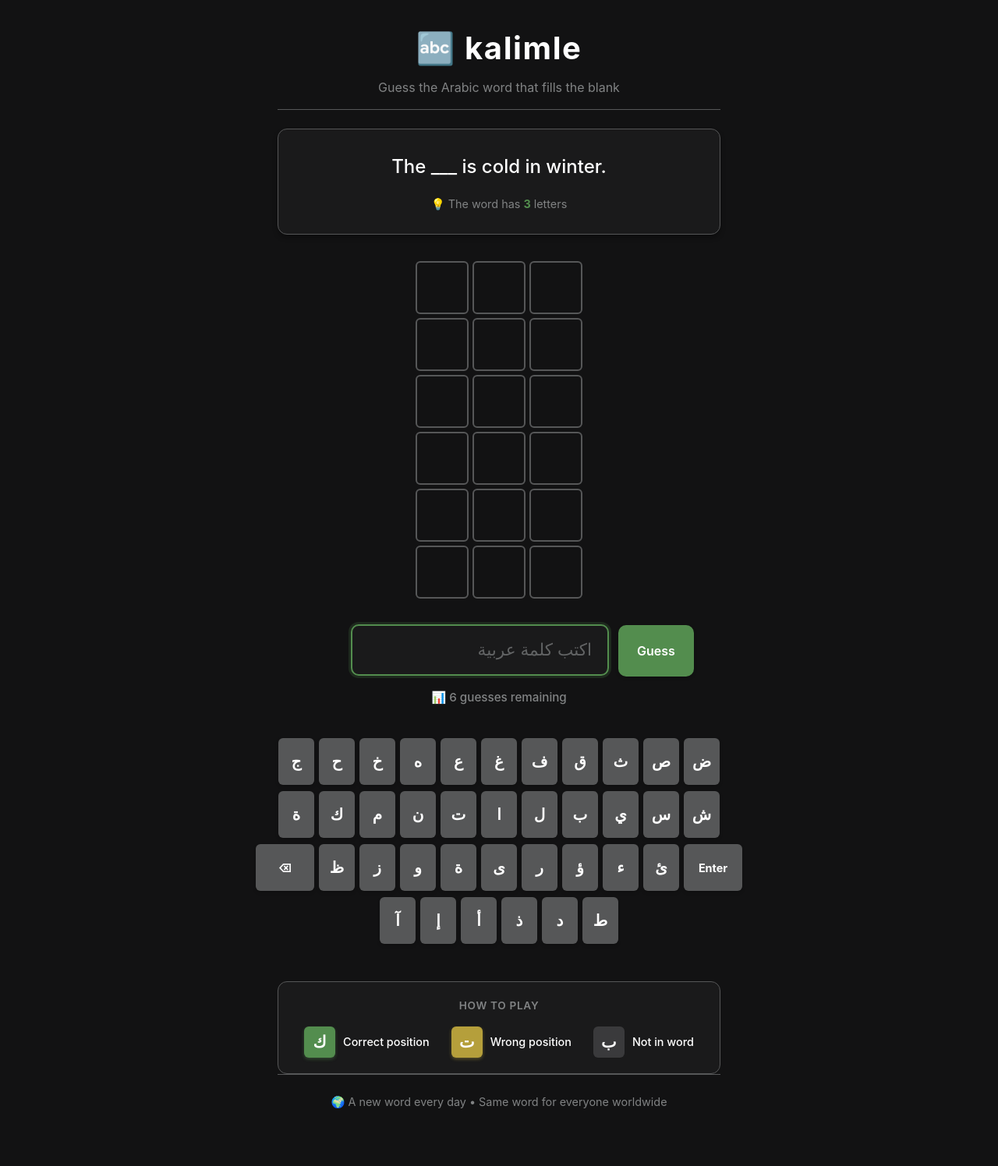
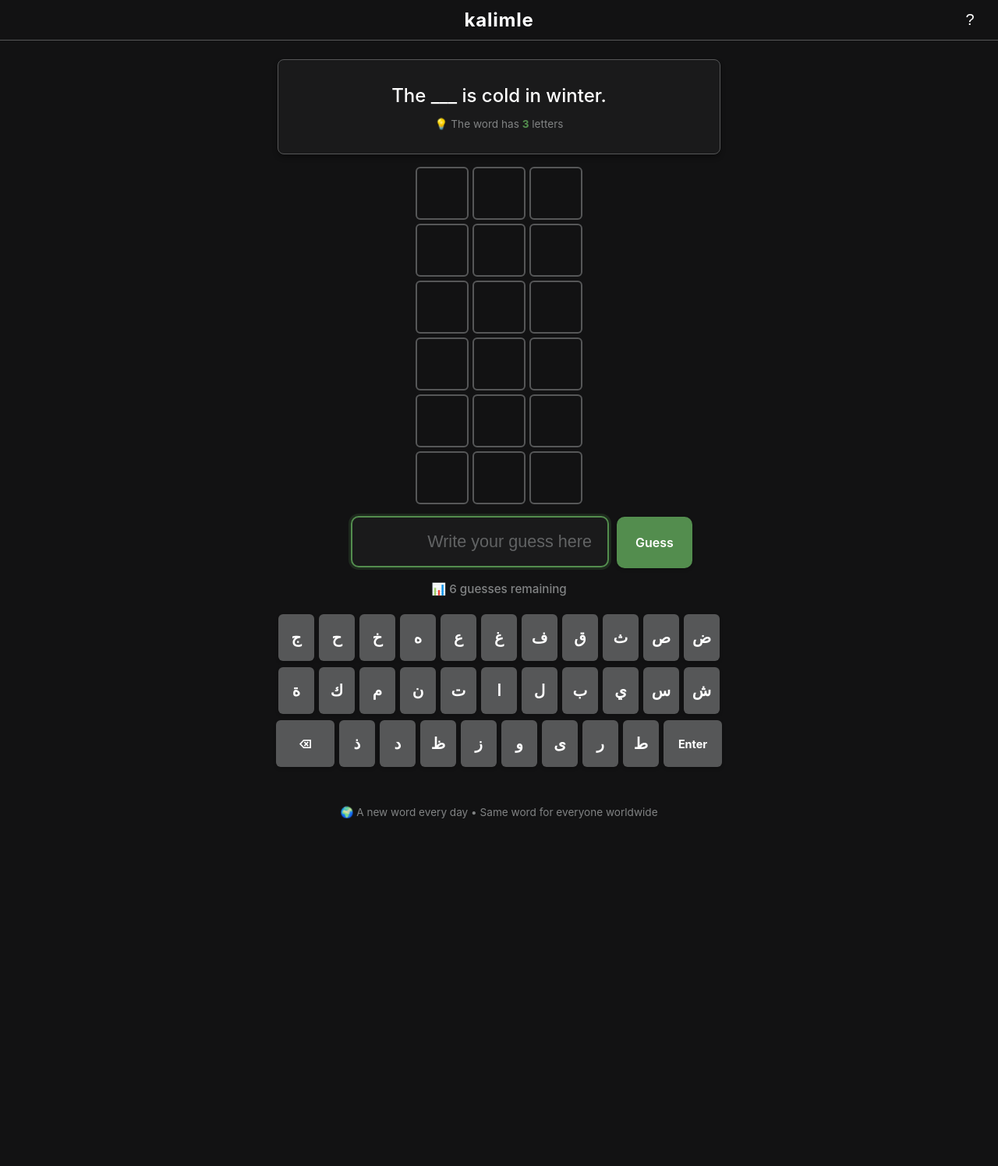
Before and after one commit to musa-q/kalimle, a FastAPI app: page / in a window 1280 px wide. Shown: the whole page at 78% size. After the commit the page ends 1050 px from the top, so only its background shows below. Run offline with FastAPI, Linux system fonts and the light colour scheme.

Commit message:
Update UI

```diff
--- a/static/css/style.css
+++ b/static/css/style.css
@@ -46,55 +46,92 @@
 .container {
     width: 100%;
     max-width: var(--container-max-width);
-    padding: var(--spacing-md);
-    padding-bottom: 40px;
+    padding: 0;
+    padding-top: 52px;
     display: flex;
     flex-direction: column;
     align-items: center;
     min-height: 100vh;
 }
 
-/* Header */
-header {
-    text-align: center;
-    padding: var(--spacing-md) 0;
+/* Navbar - Wordle Style */
+.navbar {
+    position: fixed;
+    top: 0;
+    left: 0;
+    right: 0;
+    display: flex;
+    justify-content: space-between;
+    align-items: center;
+    width: 100%;
+    padding: 0 16px;
+    height: 52px;
     border-bottom: 1px solid var(--tile-border);
-    width: 100%;
-    margin-bottom: var(--spacing-lg);
+    background: var(--bg-color);
+    z-index: 100;
 }
 
-header h1 {
-    font-size: 2.25rem;
-    font-weight: 700;
-    letter-spacing: 0.1rem;
-    margin-bottom: var(--spacing-sm);
-    transition: transform 0.2s ease;
+.nav-left,
+.nav-right {
+    display: flex;
+    gap: 8px;
+    flex: 1;
 }
 
-header h1:hover {
-    transform: scale(1.02);
+.nav-right {
+    justify-content: flex-end;
 }
 
-.subtitle {
-    color: var(--text-secondary);
-    font-size: 0.95rem;
-    font-weight: 400;
+.nav-center {
+    flex: 0 0 auto;
+    text-align: center;
+}
+
+.navbar h1 {
+    font-size: 1.5rem;
+    font-weight: 700;
+    letter-spacing: 0.05rem;
+    margin: 0;
+}
+
+.icon-btn {
+    background: none;
+    border: none;
+    color: var(--text-color);
+    font-size: 1.25rem;
+    cursor: pointer;
+    padding: 8px;
+    width: 40px;
+    height: 40px;
+    display: flex;
+    align-items: center;
+    justify-content: center;
+    border-radius: 4px;
+    transition: background 0.15s ease;
+}
+
+.icon-btn:hover {
+    background: var(--tile-bg);
 }
 
 /* Main Content */
 main {
     width: 100%;
+    max-width: var(--container-max-width);
+    padding: 0 16px;
+    padding-top: 48px;
     display: flex;
     flex-direction: column;
     align-items: center;
-    gap: 24px;
+    gap: 12px;
+    margin-top: 8px;
 }
 
 /* Sentence Card */
 .sentence-card {
     background: var(--card-bg);
-    border-radius: 12px;
-    padding: 24px;
+    border-radius: 8px;
+    padding: 16px 20px;
     text-align: center;
     width: 100%;
     border: 1px solid var(--tile-border);
@@ -108,15 +145,15 @@
 }
 
 .sentence {
-    font-size: 1.35rem;
-    line-height: 1.7;
-    margin-bottom: var(--spacing-md);
+    font-size: 1.1rem;
+    line-height: 1.5;
+    margin-bottom: 8px;
     font-weight: 500;
 }
 
 .hint {
     color: var(--text-secondary);
-    font-size: 0.9rem;
+    font-size: 0.85rem;
 }
 
 .hint strong {
@@ -159,7 +196,7 @@
     display: flex;
     flex-direction: column;
     gap: var(--tile-gap);
-    padding: 10px 0;
+    padding: 4px 0;
 }
 
 .guess-row {
@@ -352,8 +389,9 @@
 
 .input-group {
     display: flex;
-    gap: 12px;
+    gap: 10px;
     align-items: stretch;
+    margin-bottom: 6px;
 }
 
 .guess-input {
@@ -518,18 +556,186 @@
 /* Footer */
 footer {
     margin-top: auto;
-    padding-top: var(--spacing-lg);
-    padding-bottom: var(--spacing-md);
+    padding-top: 40px;
+    padding-bottom: 24px;
     text-align: center;
-    border-top: 1px solid var(--tile-border);
     width: 100%;
 }
 
 footer p {
     color: var(--text-secondary);
+    font-size: 0.85rem;
+    margin-bottom: 0;
+    font-weight: 400;
+}
+
+/* Modal Styles */
+.modal {
+    display: none;
+    position: fixed;
+    z-index: 1000;
+    left: 0;
+    top: 0;
+    width: 100%;
+    height: 100%;
+    background-color: rgba(0, 0, 0, 0.8);
+    animation: fadeIn 0.2s ease;
+}
+
+.modal.show {
+    display: flex;
+    align-items: center;
+    justify-content: center;
+}
+
+.modal-content {
+    background-color: var(--card-bg);
+    border-radius: 12px;
+    width: 90%;
+    max-width: 500px;
+    max-height: 85vh;
+    overflow-y: auto;
+    box-shadow: 0 8px 24px rgba(0, 0, 0, 0.5);
+    animation: slideIn 0.3s ease;
+}
+
+.modal-header {
+    display: flex;
+    justify-content: space-between;
+    align-items: center;
+    padding: 20px 24px;
+    border-bottom: 1px solid var(--tile-border);
+}
+
+.modal-header h2 {
+    margin: 0;
+    font-size: 1.5rem;
+    font-weight: 700;
+}
+
+.close-btn {
+    background: none;
+    border: none;
+    color: var(--text-color);
+    font-size: 2rem;
+    cursor: pointer;
+    padding: 0;
+    width: 32px;
+    height: 32px;
+    display: flex;
+    align-items: center;
+    justify-content: center;
+    border-radius: 4px;
+    transition: background 0.15s ease;
+    line-height: 1;
+}
+
+.close-btn:hover {
+    background: var(--tile-bg);
+}
+
+.modal-body {
+    padding: 24px;
+}
+
+.modal-description {
+    font-size: 1rem;
+    color: var(--text-secondary);
+    margin-bottom: 24px;
+    line-height: 1.5;
+}
+
+.modal-section {
+    margin-bottom: 24px;
+}
+
+.modal-section:last-child {
+    margin-bottom: 0;
+}
+
+.modal-section h3 {
+    font-size: 1.1rem;
+    font-weight: 600;
+    margin-bottom: 12px;
+    color: var(--text-color);
+}
+
+.modal-section ul {
+    list-style: none;
+    padding: 0;
+    margin: 0;
+}
+
+.modal-section li {
+    padding: 8px 0;
+    color: var(--text-color);
+    line-height: 1.5;
+    position: relative;
+    padding-left: 20px;
+}
+
+.modal-section li:before {
+    content: '•';
+    position: absolute;
+    left: 0;
+    color: var(--tile-correct);
+    font-weight: bold;
+}
+
+.modal-section p {
+    color: var(--text-secondary);
+    line-height: 1.6;
+    margin: 8px 0;
+}
+
+.example-row {
+    display: flex;
+    align-items: center;
+    gap: 16px;
+    padding: 12px 0;
+    border-bottom: 1px solid var(--tile-border);
+}
+
+.example-row:last-child {
+    border-bottom: none;
+}
+
+.example-text {
+    flex: 1;
+}
+
+.example-text strong {
+    display: block;
+    margin-bottom: 4px;
+    color: var(--text-color);
+}
+
+.example-text p {
+    margin: 0;
     font-size: 0.9rem;
-    margin-bottom: var(--spacing-md);
-    font-weight: 400;
+    color: var(--text-secondary);
+}
+
+@keyframes fadeIn {
+    from {
+        opacity: 0;
+    }
+
+    to {
+        opacity: 1;
+    }
+}
+
+@keyframes slideIn {
+    from {
+        transform: translateY(-50px);
+        opacity: 0;
+    }
+
+    to {
+        transform: translateY(0);
+        opacity: 1;
+    }
 }
 
 /* Animation delays for tiles */
@@ -568,9 +774,10 @@
 /* On-Screen Keyboard */
 .keyboard {
     width: 100%;
-    max-width: 520px;
+    max-width: 500px;
     margin: 0 auto;
-    margin-top: var(--spacing-md);
+    margin-top: 8px;
+    padding: 0 4px;
     user-select: none;
     touch-action: manipulation;
 }
@@ -705,18 +912,19 @@
     }
 
     .key {
-        min-width: 30px;
+        min-width: 28px;
         height: 50px;
         font-size: 1.05rem;
     }
 
     .key-wide {
-        min-width: 52px;
-        font-size: 0.75rem;
+        min-width: 48px;
+        font-size: 0.72rem;
+        padding: 0 8px;
     }
 
     .keyboard-row {
-        gap: 4px;
+        gap: 3px;
         margin-bottom: 6px;
     }
 }
@@ -745,18 +953,19 @@
     }
 
     .key {
-        min-width: 26px;
+        min-width: 24px;
         height: 46px;
-        font-size: 0.95rem;
+        font-size: 0.9rem;
     }
 
     .key-wide {
-        min-width: 46px;
-        font-size: 0.7rem;
+        min-width: 42px;
+        font-size: 0.65rem;
+        padding: 0 6px;
     }
 
     .keyboard-row {
-        gap: 3px;
+        gap: 2px;
     }
 }
 
@@ -766,6 +975,10 @@
         --tile-size: 68px;
         --tile-font-size: 2.2rem;
         --container-max-width: 600px;
+    }
+
+    main {
+        padding-top: 16px;
     }
 
     header h1 {
--- a/templates/game.html
+++ b/templates/game.html
@@ -9,12 +9,18 @@
     <link rel="stylesheet" href="/static/css/style.css">
 </head>
 <body>
+    <header class="navbar">
+        <div class="nav-left">
+        </div>
+        <div class="nav-center">
+            <h1>kalimle</h1>
+        </div>
+        <div class="nav-right">
+            <button id="help-btn" class="icon-btn" aria-label="Help">?</button>
+        </div>
+    </header>
+
     <div class="container">
-        <header>
-            <h1>🔤 kalimle</h1>
-            <p class="subtitle">Guess the Arabic word that fills the blank</p>
-        </header>
-
         <main>
             <!-- Daily Sentence -->
             <div class="sentence-card">
@@ -82,7 +88,7 @@
                         id="guess-input"
                         class="guess-input"
                         dir="rtl"
-                        placeholder="اكتب كلمة عربية"
+                        placeholder="Write your guess here"
                         autocomplete="off"
                         autocorrect="off"
                         autocapitalize="off"
@@ -129,46 +135,18 @@
                 </div>
                 <div class="keyboard-row">
                     <button type="button" class="key key-wide" data-key="ENTER">Enter</button>
-                    <button type="button" class="key" data-key="ئ">ئ</button>
-                    <button type="button" class="key" data-key="ء">ء</button>
-                    <button type="button" class="key" data-key="ؤ">ؤ</button>
+                    <button type="button" class="key" data-key="ط">ط</button>
                     <button type="button" class="key" data-key="ر">ر</button>
                     <button type="button" class="key" data-key="ى">ى</button>
-                    <button type="button" class="key" data-key="ة">ة</button>
                     <button type="button" class="key" data-key="و">و</button>
                     <button type="button" class="key" data-key="ز">ز</button>
                     <button type="button" class="key" data-key="ظ">ظ</button>
-                    <button type="button" class="key key-wide" data-key="BACKSPACE">⌫</button>
-                </div>
-                <div class="keyboard-row">
-                    <button type="button" class="key" data-key="ط">ط</button>
                     <button type="button" class="key" data-key="د">د</button>
                     <button type="button" class="key" data-key="ذ">ذ</button>
-                    <button type="button" class="key" data-key="أ">أ</button>
-                    <button type="button" class="key" data-key="إ">إ</button>
-                    <button type="button" class="key" data-key="آ">آ</button>
+                    <button type="button" class="key key-wide" data-key="BACKSPACE">⌫</button>
                 </div>
             </div>
             {% endif %}
-
-            <!-- Legend -->
-            <div class="legend">
-                <h4>How to Play</h4>
-                <div class="legend-items">
-                    <div class="legend-item">
-                        <div class="tile-example correct">ك</div>
-                        <span>Correct position</span>
-                    </div>
-                    <div class="legend-item">
-                        <div class="tile-example present">ت</div>
-                        <span>Wrong position</span>
-                    </div>
-                    <div class="legend-item">
-                        <div class="tile-example absent">ب</div>
-                        <span>Not in word</span>
-                    </div>
-                </div>
-            </div>
         </main>
 
         <footer>
```
Also changed, not shown: other parts of templates/game.html (+53 -0 lines), game/logic.py (+6 -4 lines), static/js/game.js (+46 -6 lines), test_logic.py (added, +134 -0 lines).
